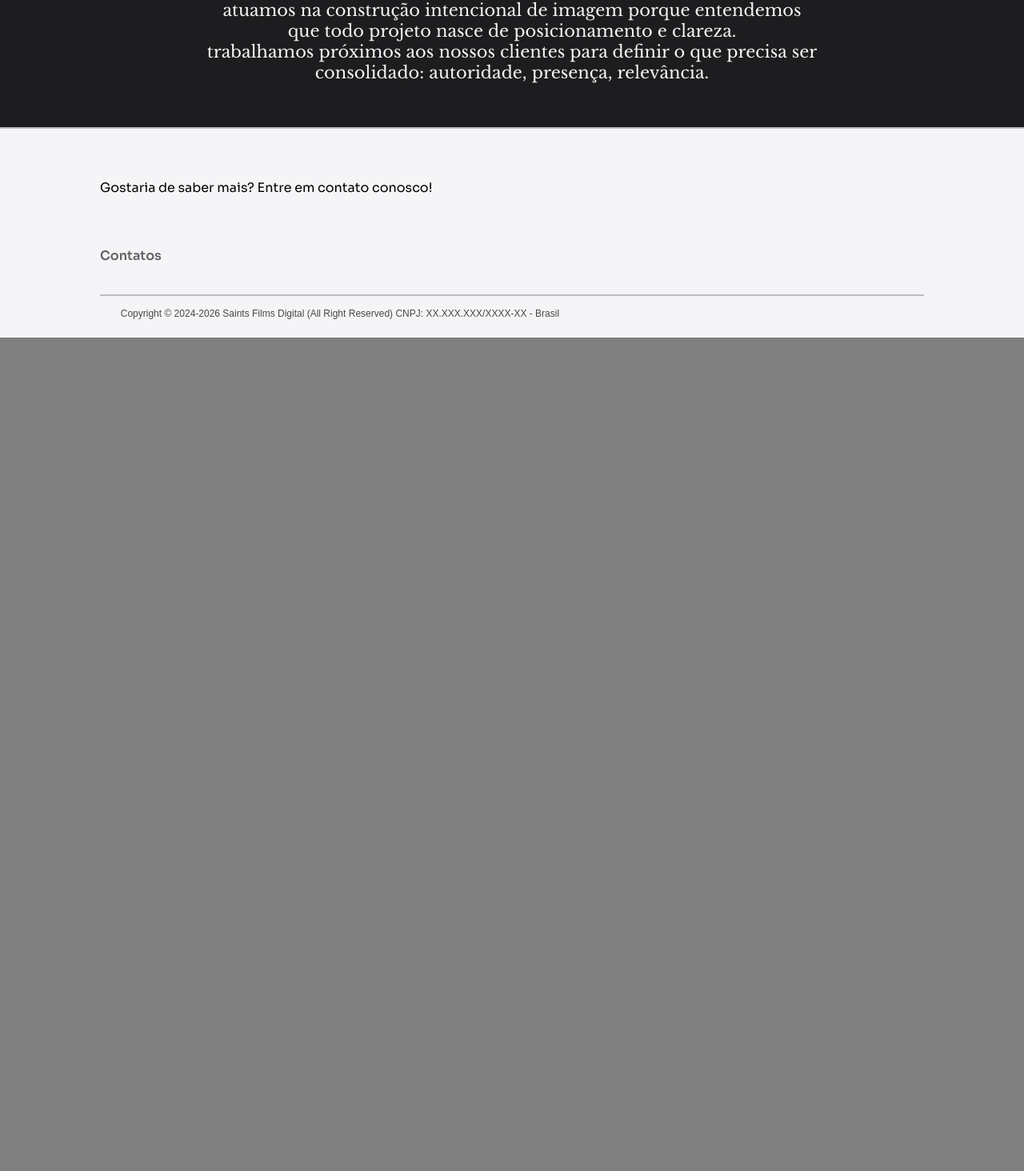
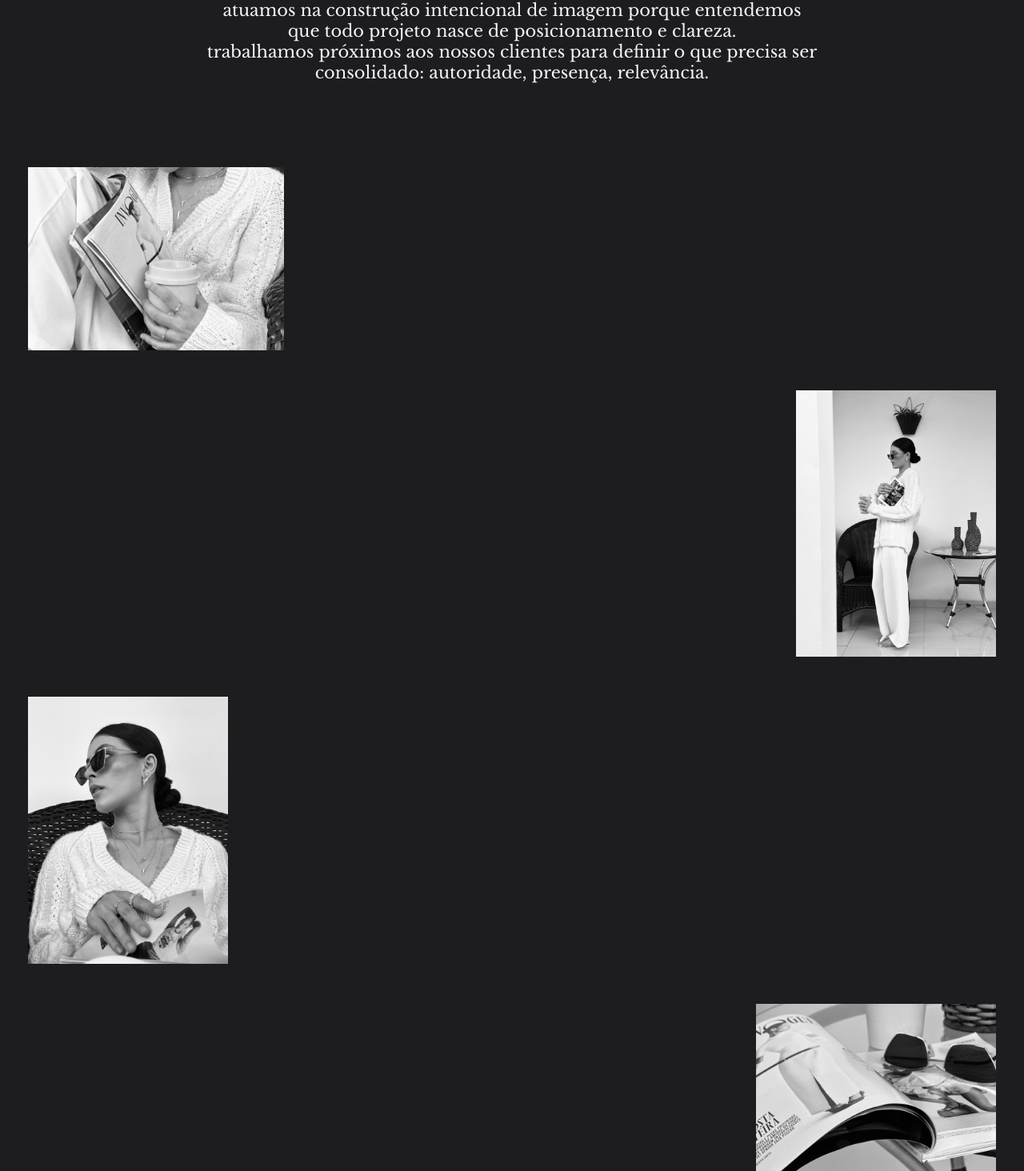
Before and after one commit to FeSantsss/saints-react, a React (Vite) app in the folder project-saints/saints-project/: page / in a window 1280 px wide. Shown: the part 2626-4090 px from the top of the page at 80% size. Before the commit the page ends 3048 px from the top, so only its background shows below. Built offline with nearby package versions, Linux system fonts and the light colour scheme.

Commit message:
fix image review

```diff
--- a/project-saints/saints-project/src/assets/secondSection.css
+++ b/project-saints/saints-project/src/assets/secondSection.css
@@ -17,3 +17,34 @@
 strong{
   font-weight: 800;
 }
+
+.images-review{
+  padding-top: 90px;
+  display: flex;
+  flex-direction: column;
+  gap: 50px;
+}
+.image-review{
+
+}
+
+.image-review-one{
+  width: 320px;
+  align-self: flex-start;
+}
+
+.image-review-two{
+  width: 250px;
+  align-self: flex-end;
+
+}
+
+.image-review-three{
+  width: 250px;
+  align-self: flex-start;
+}
+
+.image-review-four{
+  width: 300px;
+  align-self: flex-end;
+}
--- a/project-saints/saints-project/src/components/componentsHome/SecondSection.jsx
+++ b/project-saints/saints-project/src/components/componentsHome/SecondSection.jsx
@@ -1,4 +1,8 @@
 import '../../assets/secondSection.css'
+import aboutOne from '../../images/about-one.JPEG'
+import aboutTwo from '../../images/about-two.JPEG'
+import aboutThree from '../../images/about-three.JPEG'
+import aboutFour from '../../images/about-four.JPEG'
 
 const SecondSection = () => {
   return (
@@ -19,6 +23,13 @@ const SecondSection = () => {
 
         </h3>
 
+        <div className="images-review">
+          <img src={aboutOne} className='image-review image-review-one' alt="image for review section" />
+          <img src={aboutTwo} className='image-review image-review-two' alt="image for review section" />
+          <img src={aboutThree} className='image-review image-review-three' alt="image for review section" />
+          <img src={aboutFour} className='image-review image-review-four' alt="image for review section" />
+        </div>
+
 
       </section>
     </>
```
